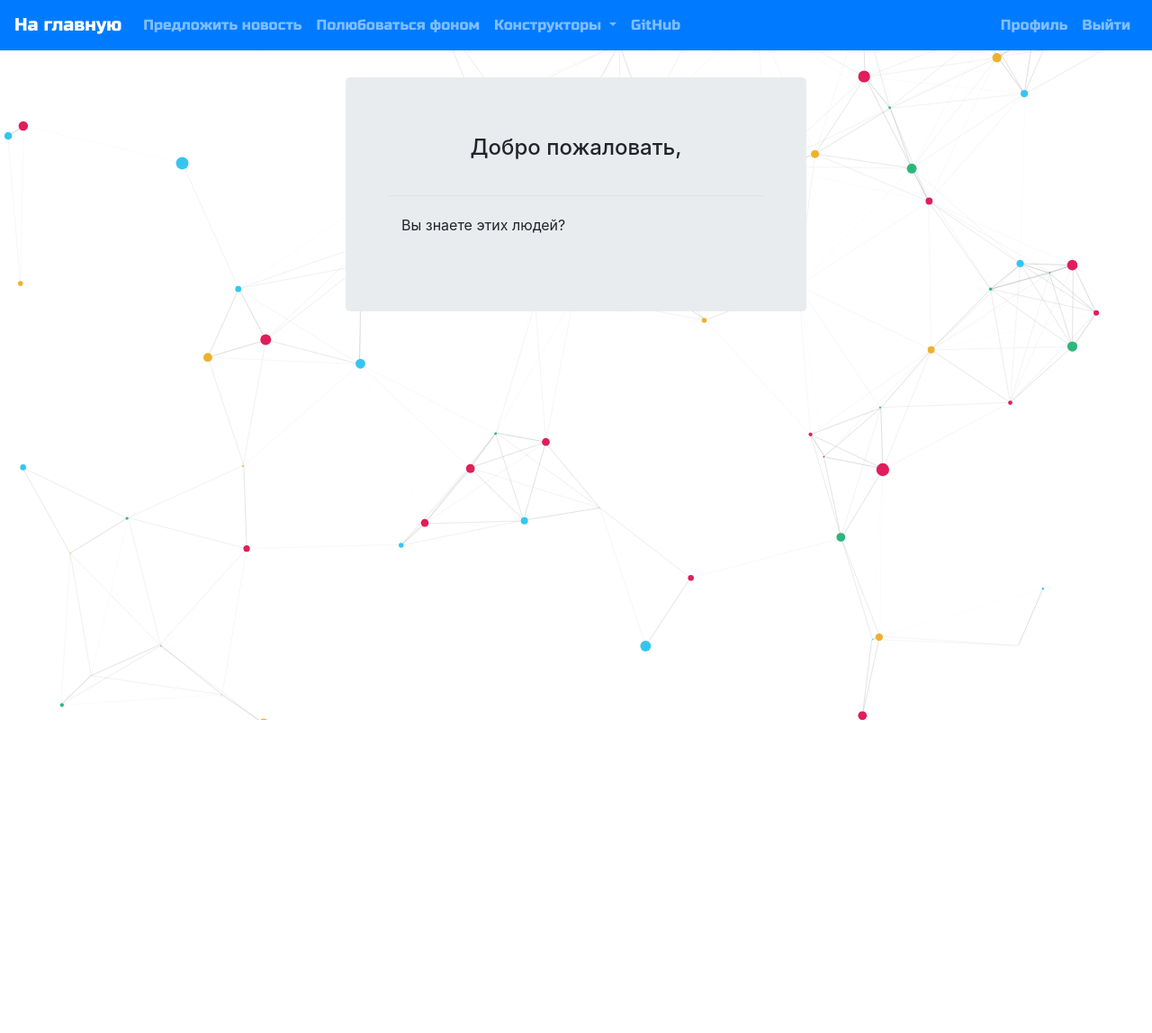
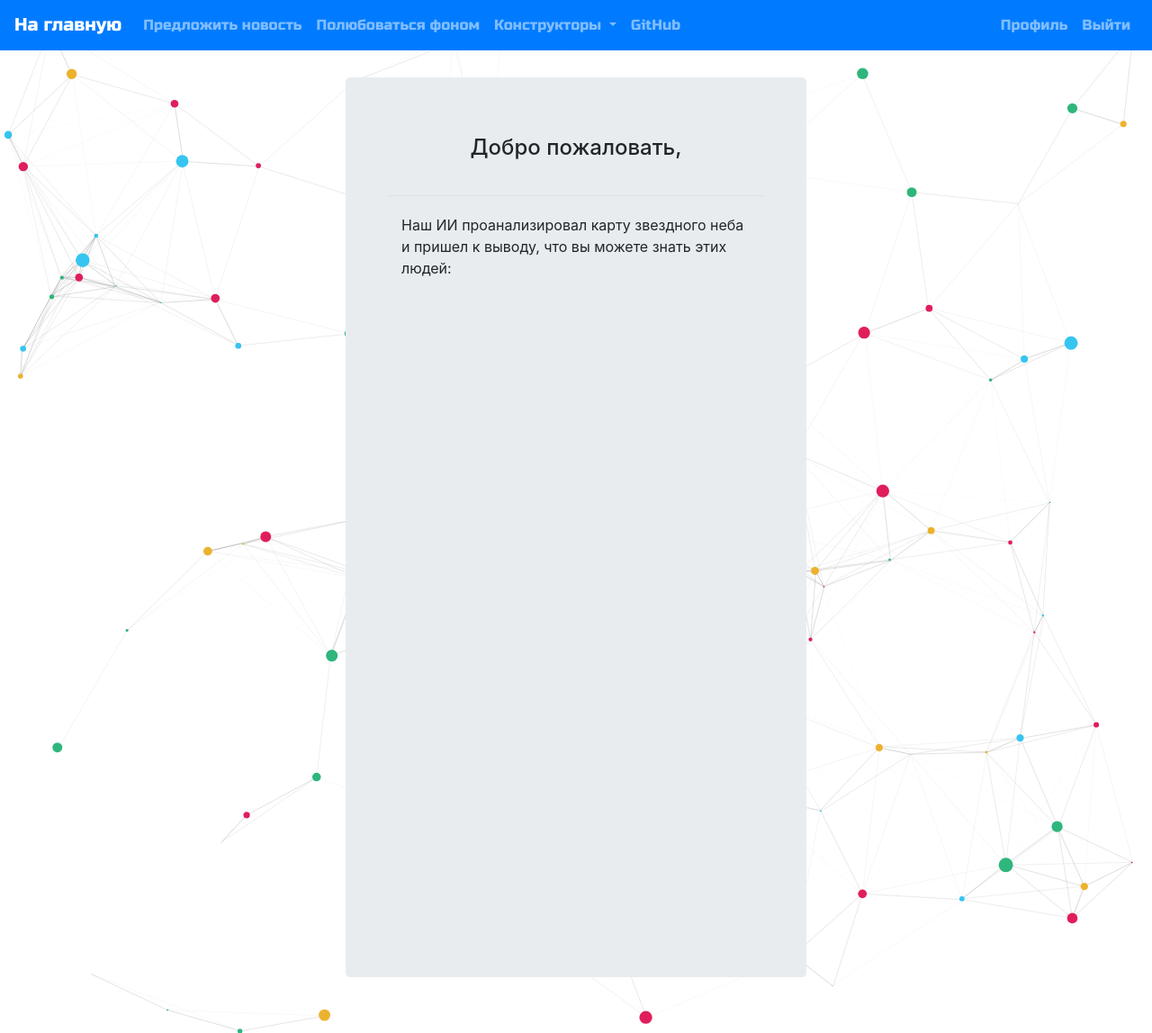
Before and after one commit to MenshikovIA/MathSite, a Django app: page /test/friends in a window 1280 px wide. Shown: the whole page at 90% size. Before the commit the page ends 800 px from the top, so only its background shows below. Run offline with Django 3.2, Linux system fonts and the light colour scheme; the visitor is signed in with stand-in values (Sample User, id 1); some libraries are stand-ins or nearby versions.

Commit message:
small bug fix

```diff
--- a/social_app/templates/social_app/friends.html
+++ b/social_app/templates/social_app/friends.html
@@ -3,7 +3,7 @@
 {% block title %}<title>Тестовое задание</title>{% endblock %}
 
 {% block content %}
-    <div id="login-jumbotron" class="jumbotron">
+    <div id="login-jumbotron" class="jumbotron" style="height: 1000px">
         <div class="container">
             <div class="container text-center border-bottom">
                 <h4>
@@ -13,7 +13,7 @@
                 <img src="{{ vk_user.photo_200 }}" style="border-radius: 6px; margin-bottom: 30px">
             </div>
             <div class="container" style="margin: 20px 0px">
-                <p>Вы знаете этих людей?</p>
+                <p>Наш ИИ проанализировал карту звездного неба и пришел к выводу, что вы можете знать этих людей:</p>
                 {% for friend in friends %}
                     <p>
                         <img src="{{ friend.photo_100 }}" style="border-radius: 6px; margin-right: 10px">
```
